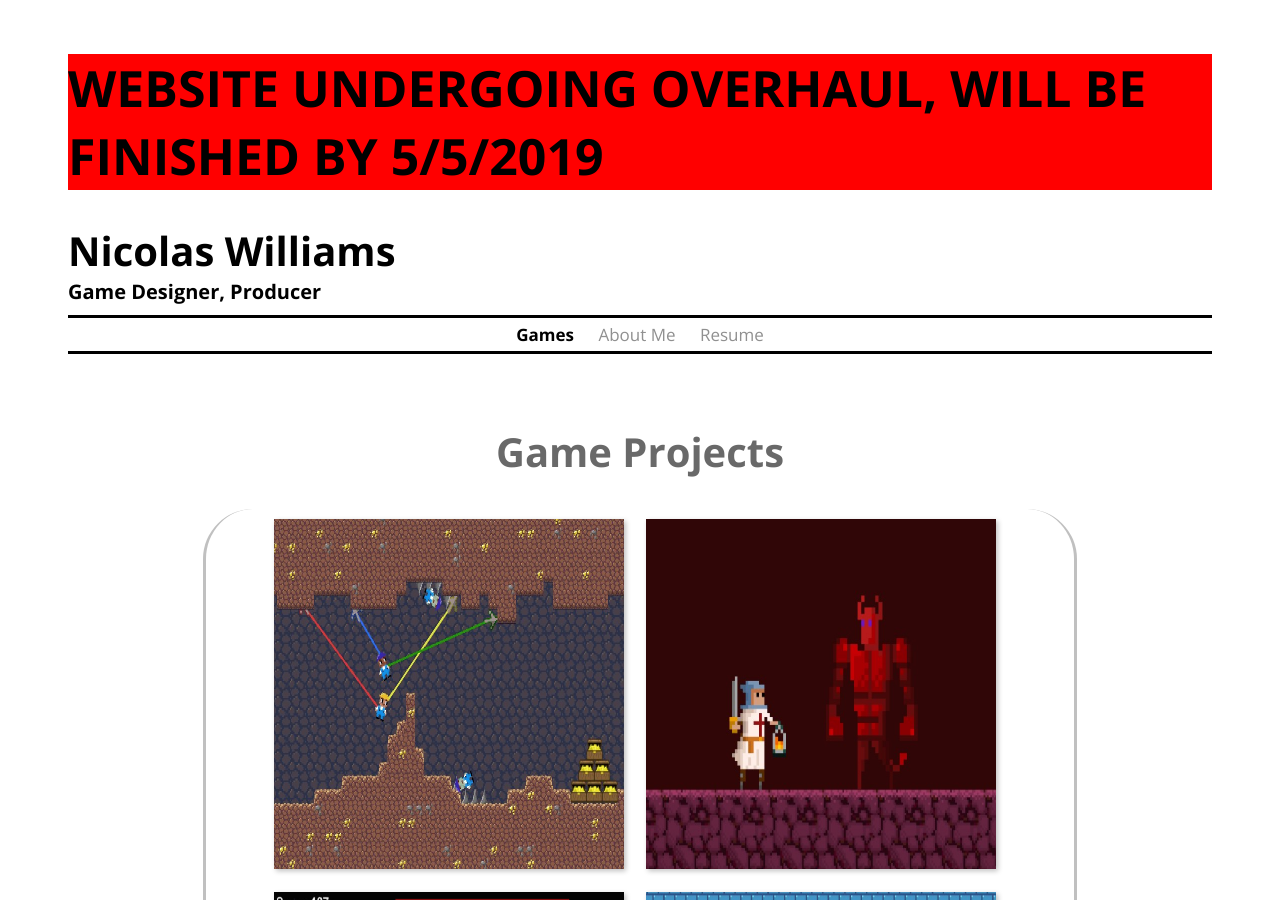
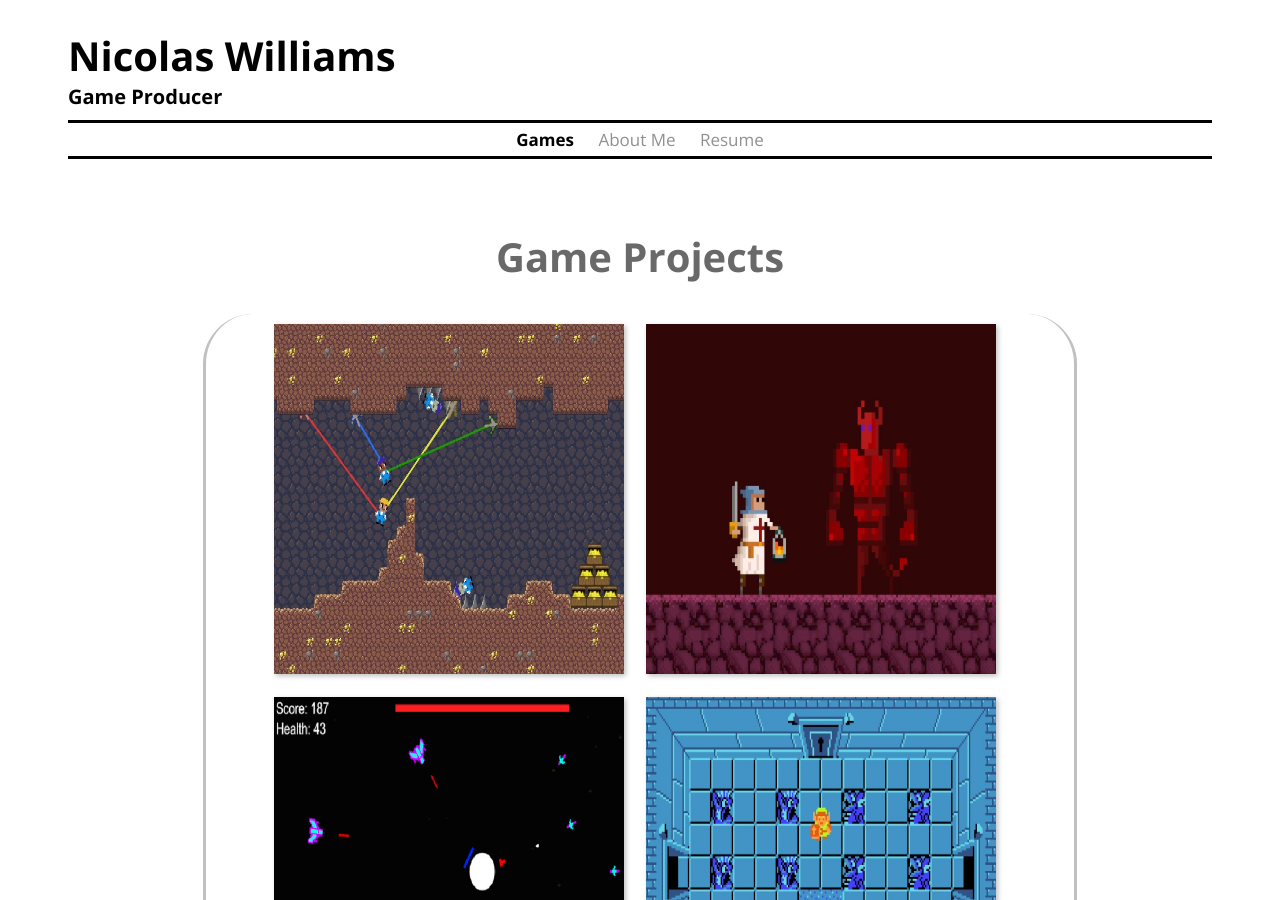
Before and after one commit to NicolasDWilliams/NicolasDWilliams.github.io, a Jekyll site: the page built from index.html, in a window 1280 px wide and 900 px high. Built offline with Jekyll 4.4.1, drawn with Linux system fonts in a browser that asks for light colours.

Commit message:
Changed title to Game Producer

```diff
--- a/_includes/header.html
+++ b/_includes/header.html
@@ -1,8 +1,8 @@
 <!-- PORTFOLIO HEADER  -->
 <div class="header">
-  <h1 style="background:red;font-size:50px;">WEBSITE UNDERGOING OVERHAUL, WILL BE FINISHED BY 5/5/2019</h1>
+  <!-- <h1 style="background:red;font-size:50px;">WEBSITE UNDERGOING OVERHAUL, WILL BE FINISHED BY 5/5/2019</h1> -->
   <h1 id="nameTitle">Nicolas Williams</h1>
-  <h2 id="jobTitle">Game Designer, Producer</h2>
+  <h2 id="jobTitle">Game Producer</h2>
 </div>
 
 <!-- NAVIGATION BAR -->
```
